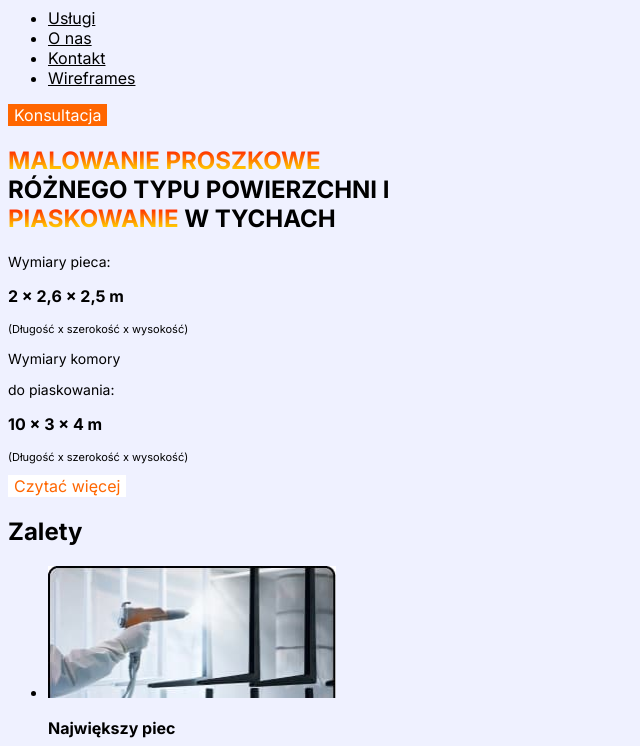
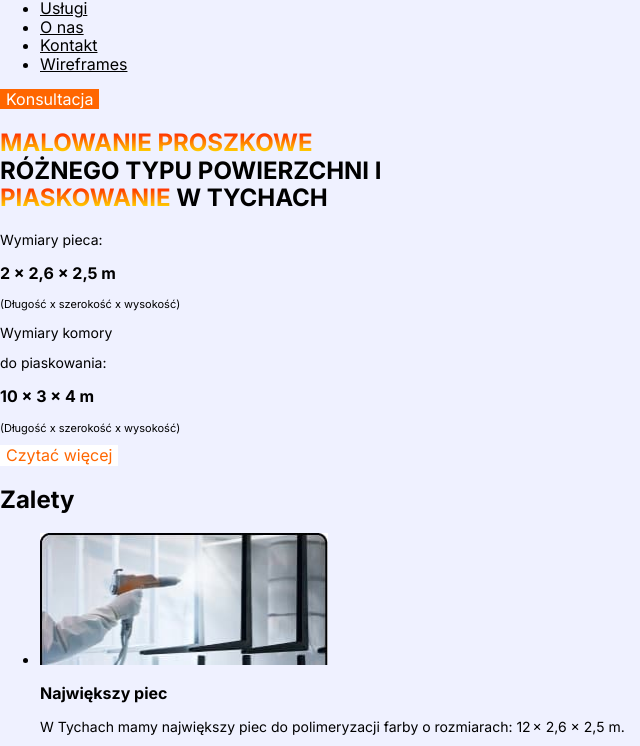
Before and after one commit to LiliiaShemet/mnk, a plain HTML site: page index.html in a window 1280 px wide. Shown: the part 114-860 px from the top of the page, without its empty margins (0-640 px from the left). Drawn offline with Linux system fonts and the light colour scheme.

Commit message:
Додає посилання на на папку нормолізатора стилів, box-size можна не указувати

```diff
--- a/index.html
+++ b/index.html
@@ -30,6 +30,7 @@ content="..." , де значення — це короткий опис вмі
 <link rel="preconnect" href="https://fonts.gstatic.com" crossorigin>
 <link href="https://fonts.googleapis.com/css2?family=Archivo+Black&family=Inter:wght@100..900&family=Roboto&display=swap" rel="stylesheet">
     <link rel="stylesheet" href="./css/styles.css">
+    <link rel="stylesheet" href="./css/modern-normolize.css">
   </head>
   <body class="pages">
     <header>
```
